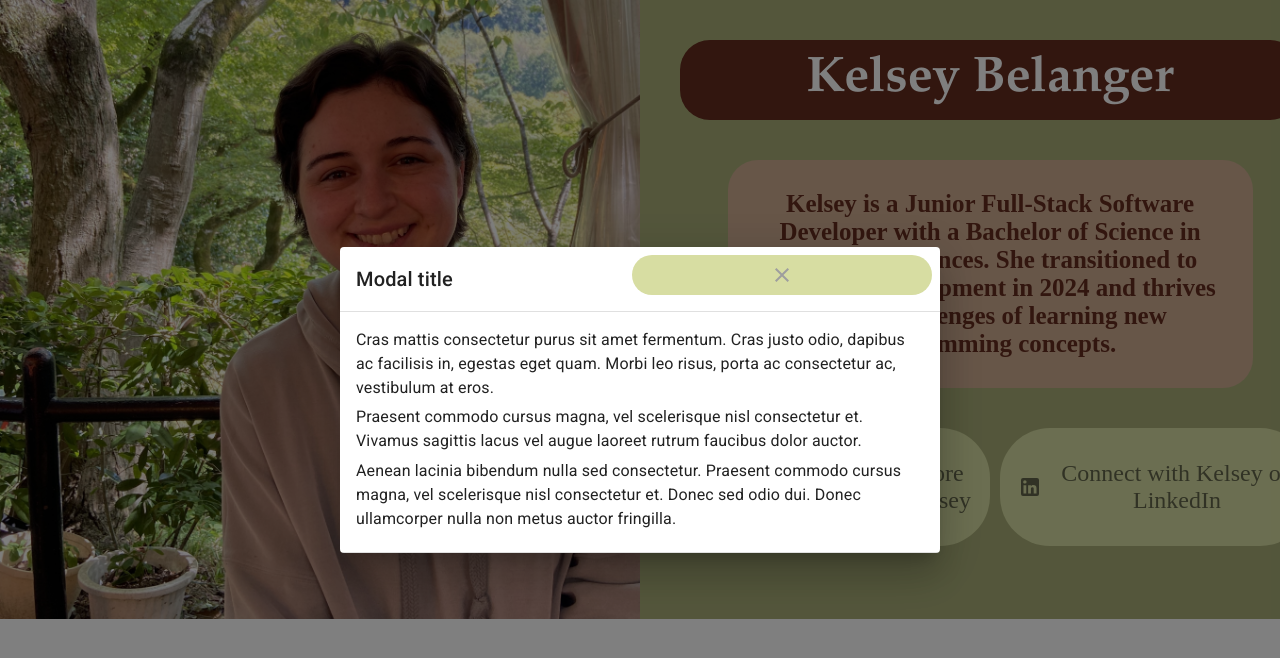
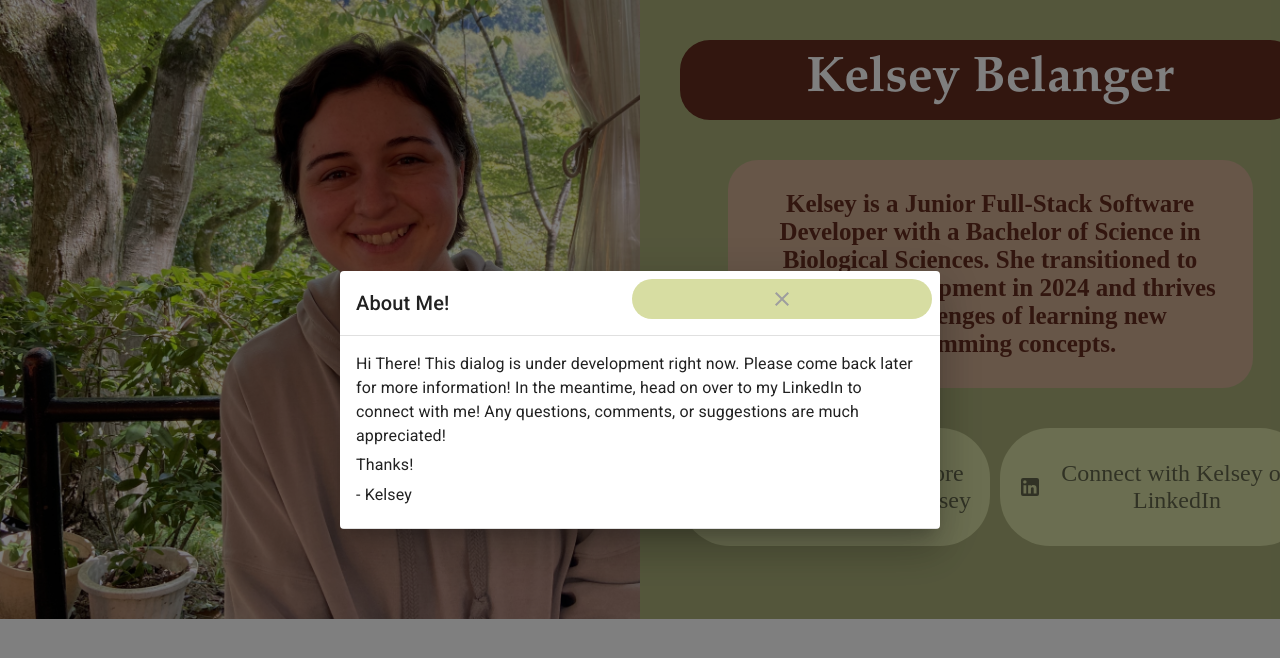
Before and after one commit to bobabun21/bobabun21.github.io, a React (Create React App) app: page / in a window 1280 px wide. Both pictures are taken after a click on the button "OPEN DIALOG". Shown: the top 658 px of the page. Built offline with nearby package versions, Linux system fonts and the light colour scheme.

Commit message:
changed dialog content

```diff
--- a/src/timelineDialog.jsx
+++ b/src/timelineDialog.jsx
@@ -38,7 +38,7 @@ export default function TimelineDialog() {
         open={open}
       >
         <DialogTitle sx={{ m: 0, p: 2 }} id='customized-dialog-title'>
-          Modal title
+          About Me!
         </DialogTitle>
         <IconButton
           aria-label='close'
@@ -54,18 +54,16 @@ export default function TimelineDialog() {
         </IconButton>
         <DialogContent dividers>
           <Typography gutterBottom>
-            Cras mattis consectetur purus sit amet fermentum. Cras justo odio,
-            dapibus ac facilisis in, egestas eget quam. Morbi leo risus, porta ac
-            consectetur ac, vestibulum at eros.
+            Hi There! This dialog is under development right now. Please come
+            back later for more information! In the meantime, head on over to
+            my LinkedIn to connect with me! Any questions, comments, or suggestions
+            are much appreciated!
           </Typography>
           <Typography gutterBottom>
-            Praesent commodo cursus magna, vel scelerisque nisl consectetur et.
-            Vivamus sagittis lacus vel augue laoreet rutrum faucibus dolor auctor.
+            Thanks!
           </Typography>
           <Typography gutterBottom>
-            Aenean lacinia bibendum nulla sed consectetur. Praesent commodo cursus
-            magna, vel scelerisque nisl consectetur et. Donec sed odio dui. Donec
-            ullamcorper nulla non metus auctor fringilla.
+            - Kelsey
           </Typography>
         </DialogContent>
       </BootstrapDialog>
```
